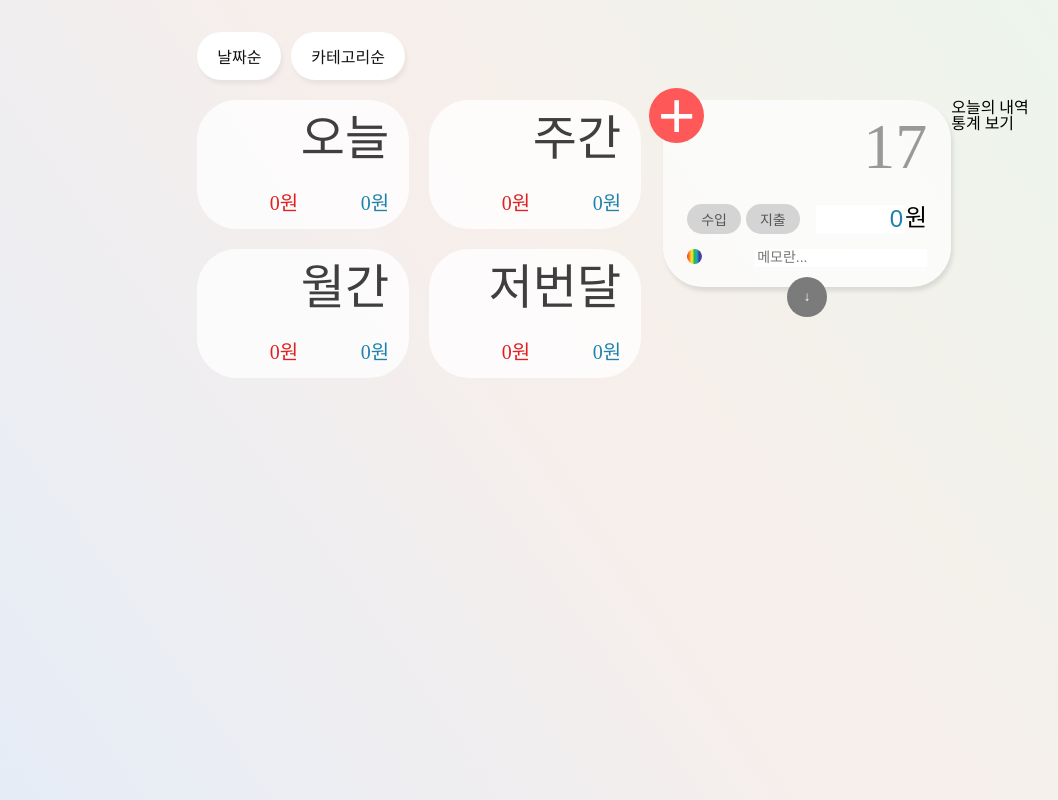
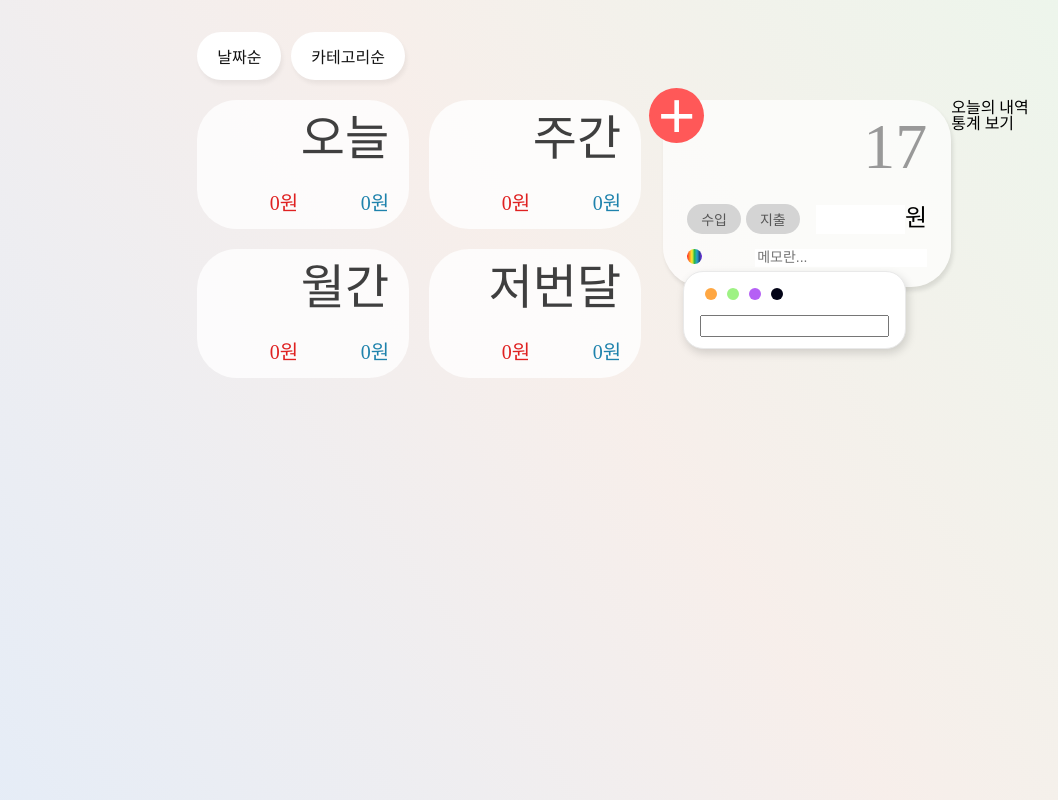
Before and after one commit to nohpaper/record-book, a React (Vite) app: page / in a window 1280 px wide. Shown: the whole page, without its empty margins (27-1085 px from the left). Built offline with nearby package versions, Linux system fonts and the light colour scheme.

Commit message:
feat: 카테고리 진행중

```diff
--- a/src/assets/component/Bord.tsx
+++ b/src/assets/component/Bord.tsx
@@ -168,6 +168,7 @@ const AddInput = styled.div`
         gap: 5px;
     }
     .category-wrap {
+        position: relative;
         display: flex;
         justify-content: space-between;
         padding: 15px 24px 20px;
@@ -197,6 +198,27 @@ const AddInput = styled.div`
             outline: none;
             border: none;
         }
+        .category-select {
+            position: absolute;
+            top: 70%;
+            left: 20px;
+            padding: 11px 16px;
+            border: 1px solid #e9e9e9;
+            border-radius: 20px;
+            box-shadow: 2px 4px 10px rgba(0, 0, 0, 0.15);
+            background-color: #fff;
+            z-index: 10;
+            .select-button-box {
+                display: flex;
+            }
+            .select-name {
+                padding-top: 10px;
+                input {
+                    font-size: 14px;
+                    font-weight: 400;
+                }
+            }
+        }
     }
     .send-wrap {
         position: absolute;
@@ -214,6 +236,42 @@ const AddInput = styled.div`
             border-radius: 100%;
             background-color: #7b7b7b;
         }
+    }
+`;
+const SelectButton = styled.button<{ $defaultColor: string }>`
+    width: 10px;
+    height: 12px;
+    position: relative;
+    margin: 5px;
+    outline: 0;
+    border: 0;
+    border-radius: 100%;
+    cursor: pointer;
+    box-sizing: border-box;
+    background-color: ${(props) => props.$defaultColor};
+    &::before {
+        content: "";
+        width: 0;
+        height: 0;
+        position: absolute;
+        top: 50%;
+        left: 50%;
+        border-radius: 100%;
+        transform: translate(-50%, -50%);
+        transition: all 0.5s;
+        background-color: ${(props) => props.$defaultColor};
+    }
+    &.active::before {
+        width: 15px;
+        height: 15px;
+    }
+    span {
+        position: absolute;
+        width: 1px;
+        height: 1px;
+        margin: -1px;
+        overflow: hidden;
+        clip-path: polygon(0 0, 0 0, 0 0);
     }
 `;
 const ActiveButton = styled.button<{ $activeText: string; $activeBackground: string }>`
@@ -240,15 +298,21 @@ const DayList = styled.ul`
     > li {
         min-width: 100%;
         display: flex;
+        justify-content: space-between;
         padding: 17px 25px;
         box-sizing: border-box;
         border-radius: 40px;
         background-color: rgba(255, 255, 255, 0.7);
+        .category-info {
+            width: 80px;
+        }
         h5 {
+            min-width: 90px;
+            margin-right: 5px;
             font-size: 16px;
             font-weight: 400;
-            line-height: 110%;
-            margin-right: 5px;
+            line-height: 140%;
+            text-align: right;
         }
         .active-button {
             font-size: 14px;
@@ -282,7 +346,7 @@ interface SaveInput {
         income: { korean: string; isActive: boolean };
         export: { korean: string; isActive: boolean };
     };
-    money: number;
+    money: number | null;
     memo: string;
 }
 interface ListItem {
@@ -296,11 +360,19 @@ interface ListItem {
         income: boolean;
         export: boolean;
     };
-    money: number;
+    money: number | null;
+}
+interface CategoryList {
+    id: number;
+    isActive: boolean;
+    color: string;
+    name: string;
 }
 
 /* TODO::
  *       1.     money-input > input 태그 saveInput.active 내에 income / export 모두 false면 color:#000으로 변경
+ *       2.     카테고리 클릭 시 노출되도록 작업
+ *       3.     카테고리 input 입력값 작업
  *
  *  */
 
@@ -309,6 +381,32 @@ export default function Bord() {
     const list = useListStore((state) => state.allList);
     const datapush = useListStore((state) => state.dataPush);
 
+    const [categoryList, setCategoryList] = useState<CategoryList[]>([
+        {
+            id: 0,
+            isActive: false,
+            color: "#FFA742",
+            name: "기본 카테고리1",
+        },
+        {
+            id: 1,
+            isActive: false,
+            color: "#9EF284",
+            name: "기본 카테고리2",
+        },
+        {
+            id: 2,
+            isActive: false,
+            color: "#B560F5",
+            name: "기본 카테고리3",
+        },
+        {
+            id: 3,
+            isActive: false,
+            color: "#030417",
+            name: "기본 카테고리4",
+        },
+    ]);
     const [saveInput, setSaveInput] = useState<SaveInput>({
         active: {
             income: {
@@ -320,7 +418,7 @@ export default function Bord() {
                 isActive: false,
             },
         },
-        money: 0,
+        money: null,
         memo: "",
     });
     const [sendItem, setSendItem] = useState<ListItem>({
@@ -334,7 +432,7 @@ export default function Bord() {
             income: false,
             export: false,
         },
-        money: 0,
+        money: null,
     });
     const [currentKey, setCurrentKey] = useState<string | null>(null);
     const prevKeyRef = useRef<string | null>(null);
@@ -342,6 +440,7 @@ export default function Bord() {
     const nowTime = moment().format("YYYY-MM-DD");
     const nowDay = moment().format("DD");
     const listFind = list.find((allList) => allList.date === nowTime);
+    const categorySelect = categoryList.filter((item) => item.isActive);
 
     return (
         <>
@@ -391,30 +490,54 @@ export default function Bord() {
                     <form
                         onSubmit={(event) => {
                             event.preventDefault();
-                            const saveCopy = { ...sendItem, active: { ...sendItem.active } };
+                            const sendCopy = { ...sendItem, active: { ...sendItem.active } };
 
                             const activeIsActive = Object.keys(saveInput.active).map((key) => {
                                 const activeKey = key as keyof SaveInput["active"];
 
-                                saveCopy.active[activeKey] = false;
+                                sendCopy.active[activeKey] = false; //active를 전체 false
 
                                 if (saveInput.active[activeKey].isActive) {
-                                    /*console.log("after", activeKey, saveInput.active[activeKey]);*/
-                                    saveCopy.index = saveCopy.index + 1;
-                                    saveCopy.active[activeKey] =
+                                    //isActive:ture 일 경우 sendCopy내부 내용 변경
+                                    sendCopy.index = sendCopy.index + 1;
+                                    sendCopy.active[activeKey] =
                                         saveInput.active[activeKey].isActive;
-                                    saveCopy.money = saveInput.money;
-                                    saveCopy.memo = saveInput.memo;
+                                    sendCopy.money = saveInput.money;
+                                    sendCopy.memo = saveInput.memo;
                                 }
-                                return saveInput.active[activeKey].isActive;
+                                return saveInput.active[activeKey].isActive; //isActive를 배열에 담아 return
                             });
 
-                            if (!activeIsActive.includes(true)) {
-                                /*console.log("없음, 실행불가");*/
-                            } else {
-                                /*console.log("있음, 실행가능", sendItem);*/
-                                setSendItem({ ...saveCopy });
-                                datapush(nowTime, saveCopy);
+                            if (activeIsActive.includes(true)) {
+                                //active.isActive에 true가 있을 경우
+                                if (categorySelect.length > 0) {
+                                    setSendItem({
+                                        ...sendCopy,
+                                        category: {
+                                            color: categorySelect[0].color,
+                                            name: categorySelect[0].name,
+                                        },
+                                    });
+                                } else {
+                                    setSendItem({ ...sendCopy });
+                                }
+
+                                datapush(nowTime, sendCopy);
+
+                                //list.ts에 데이터 전송 후 태그에 있는 값 초기화
+                                const saveCopy = {
+                                    ...saveInput,
+                                    active: {
+                                        income: { ...saveInput.active.income },
+                                        export: { ...saveInput.active.export },
+                                    },
+                                };
+
+                                saveCopy.active.income.isActive = false;
+                                saveCopy.active.export.isActive = false;
+                                saveCopy.money = null;
+                                saveCopy.memo = "";
+                                setSaveInput({ ...saveCopy });
                             }
                         }}
                     >
@@ -477,7 +600,7 @@ export default function Bord() {
                                 <input
                                     type="number"
                                     className={`${saveInput.active.income.isActive ? "income" : "export"}`}
-                                    value={saveInput.money}
+                                    value={saveInput.money ?? ""}
                                     onChange={(event) => {
                                         const saveCopy = { ...saveInput };
                                         saveCopy.money = Number(event.target.value);
@@ -489,7 +612,7 @@ export default function Bord() {
                         </div>
                         <div className="category-wrap">
                             {/* 카테고리 선택 및 메모 입력란 */}
-                            <button type="button"></button>
+                            <button type="button" onClick={() => {}}></button>
                             <input
                                 type="text"
                                 placeholder="메모란..."
@@ -500,6 +623,58 @@ export default function Bord() {
                                     setSaveInput({ ...saveCopy });
                                 }}
                             />
+                            <div className="category-select">
+                                <ul className="select-button-box">
+                                    {categoryList.map((element, index) => {
+                                        return (
+                                            <li key={index}>
+                                                <SelectButton
+                                                    type="button"
+                                                    $defaultColor={element.color}
+                                                    className={element.isActive ? "active" : ""}
+                                                    onClick={() => {
+                                                        const categoryCopy = [...categoryList];
+                                                        const clickCategory = categoryCopy.filter(
+                                                            (item) => item.id === element.id,
+                                                        ); //클릭한 카테고리와 동일한 id 찾기
+
+                                                        if (!clickCategory[0].isActive) {
+                                                            //클릭한 항목이 false일 경우
+                                                            categoryCopy.map((item) => {
+                                                                item.isActive = false;
+                                                            }); //전체 isActive false
+                                                            clickCategory[0].isActive = true; //클릭한 항목에만 isActive:true
+                                                        } else {
+                                                            //클릭한 항목이 true일 경우
+                                                            clickCategory[0].isActive = false; //클릭한 항목에만 isActive:false
+                                                        }
+                                                        setCategoryList([...categoryCopy]);
+                                                    }}
+                                                >
+                                                    <span>{element.name}</span>
+                                                </SelectButton>
+                                            </li>
+                                        );
+                                    })}
+                                </ul>
+                                <div className="select-name">
+                                    <input
+                                        type="text"
+                                        value={
+                                            categorySelect.length > 0 ? categorySelect[0].name : ""
+                                        }
+                                        onChange={(event) => {
+                                            const nameChange = categoryList.map((element) => {
+                                                if (categorySelect[0].id === element.id) {
+                                                    element.name = event.target.value;
+                                                }
+                                                return element;
+                                            });
+                                            setCategoryList(nameChange);
+                                        }}
+                                    />
+                                </div>
+                            </div>
                         </div>
                         <div className="send-wrap">
                             <button type="submit">↓</button>
@@ -515,7 +690,7 @@ export default function Bord() {
                                       key={index}
                                       className={`${element.active.income ? "income" : "export"}`}
                                   >
-                                      <div>
+                                      <div className="category-info">
                                           <p>{element.memo}</p>
                                           <div className="category-box">
                                               <span></span>
--- a/src/assets/store/list.ts
+++ b/src/assets/store/list.ts
@@ -11,7 +11,7 @@ interface ListItem {
         income: boolean;
         export: boolean;
     };
-    money: number;
+    money: number | null;
 }
 
 interface DayList {
```
